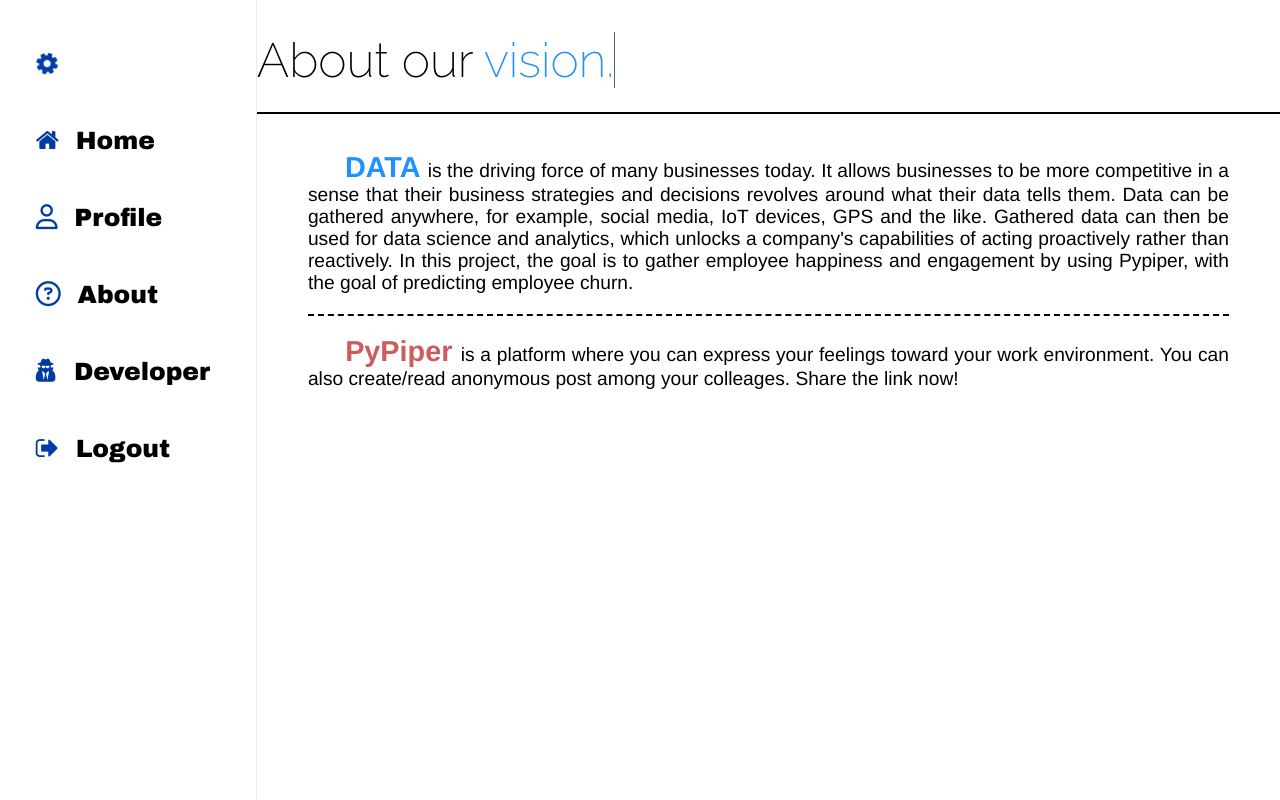
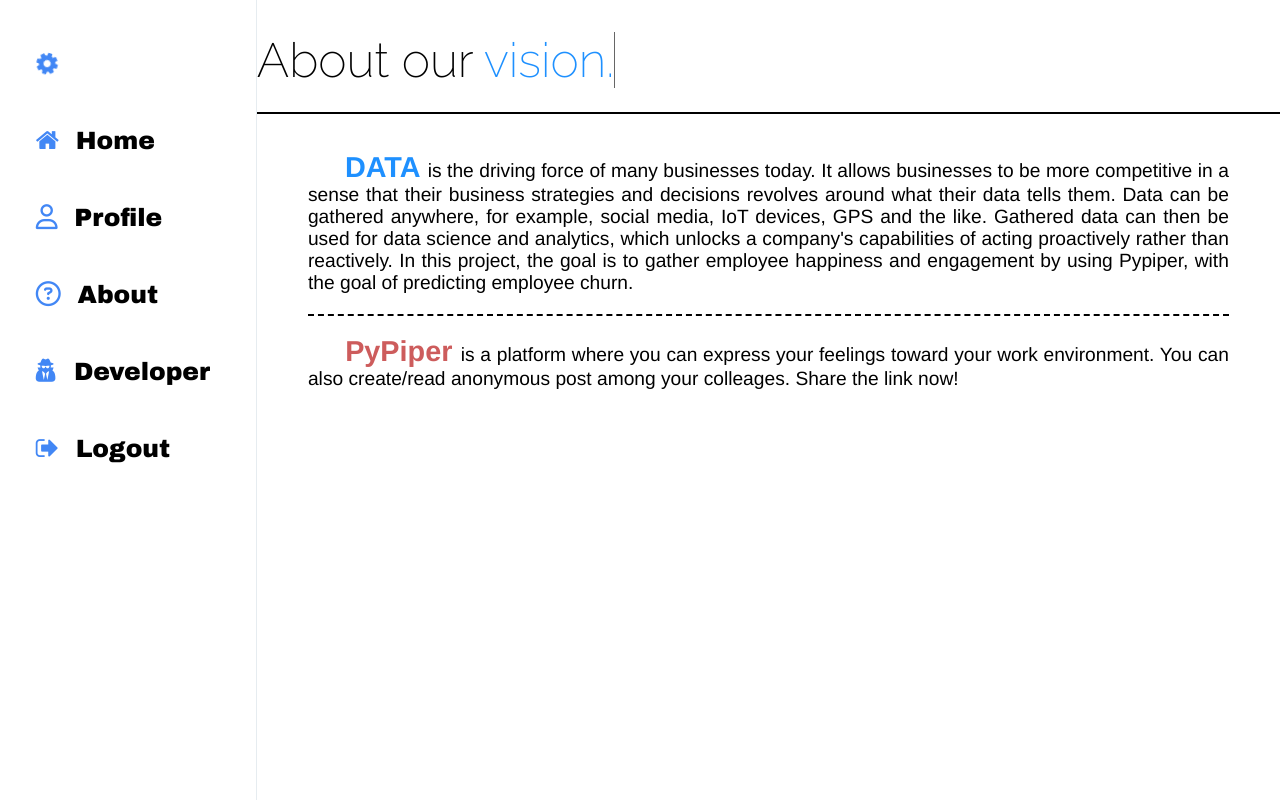
Before and after one commit to king-ds/nova-hr-assistant, a Django app: page /about/ in a window 1280 px wide. Run offline with Django 3.2, Linux system fonts and the light colour scheme; the visitor is signed in with stand-in values (Sample User, id 1); some libraries are stand-ins or nearby versions.

Commit message:
Changed the color of sidebar items

```diff
--- a/templates/vote_feed/base.html
+++ b/templates/vote_feed/base.html
@@ -18,12 +18,12 @@
       <div class="left-side-bar-container">
         <div class="left-side-bar-container-list">
         <ul>
-          <li><a href="{% url 'home' %}"><span class="fa fa-gear fa-spin" style="color: #003ca3"></span></a></li>
-          <li><a href="{% url 'home' %}"><span class="fa fa-home" style="color: #003ca3"></span>&nbsp;&nbsp;Home</a> </li>
-          <li><a href="{% url 'profile' username=request.user %}"><span class="fa fa-user-o" style="color: #003ca3;"></span>&nbsp;&nbsp;Profile</a></li>
-          <li><a href="{% url 'about' %}"><span class="fa fa-question-circle-o" style="color: #003ca3"></span>&nbsp;&nbsp;About</a></li>
-          <li><a href="{% url 'developer' %}"><span class="fa fa-user-secret" style="color: #003ca3"></span>&nbsp;&nbsp;Developer</a></li>
-          <li><a href="{% url 'logout_user' %}"><span class="fa fa-sign-out" style="color: #003ca3"></span>&nbsp;&nbsp;Logout</a></li>
+          <li><a href="{% url 'home' %}"><span class="fa fa-gear fa-spin" style="color: #4287f5"></span></a></li>
+          <li><a href="{% url 'home' %}"><span class="fa fa-home" style="color: #4287f5"></span>&nbsp;&nbsp;Home</a> </li>
+          <li><a href="{% url 'profile' username=request.user %}"><span class="fa fa-user-o" style="color: #4287f5;"></span>&nbsp;&nbsp;Profile</a></li>
+          <li><a href="{% url 'about' %}"><span class="fa fa-question-circle-o" style="color: #4287f5"></span>&nbsp;&nbsp;About</a></li>
+          <li><a href="{% url 'developer' %}"><span class="fa fa-user-secret" style="color: #4287f5"></span>&nbsp;&nbsp;Developer</a></li>
+          <li><a href="{% url 'logout_user' %}"><span class="fa fa-sign-out" style="color: #4287f5"></span>&nbsp;&nbsp;Logout</a></li>
         </ul>
         </div>
       </div>
```
